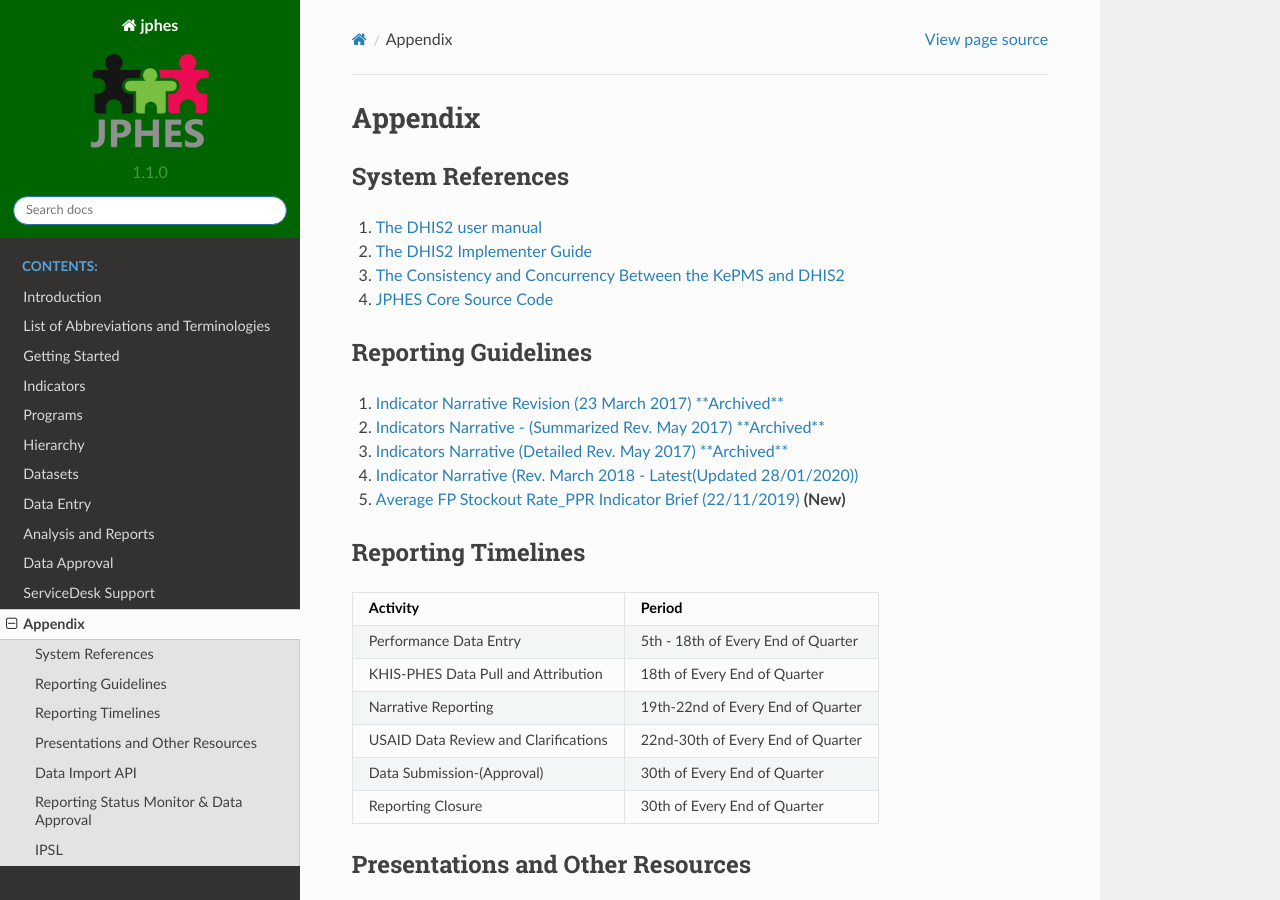
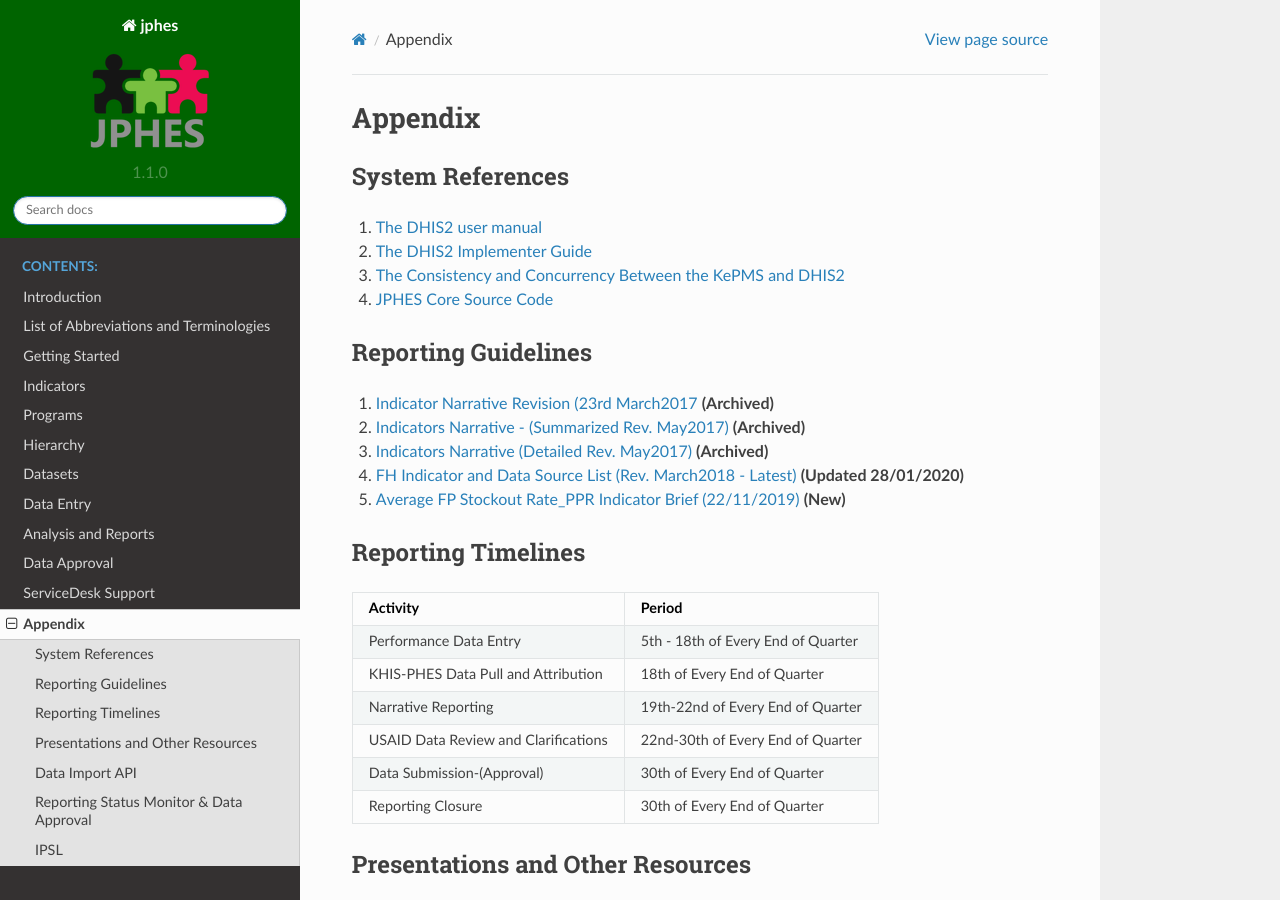
Before and after one commit to uonafya/jphes-docs, a Sphinx documentation site: the page built from source/appendix.rst, in a window 1280 px wide and 900 px high. Built offline with Sphinx 7.4.7 and the Read the Docs theme 2.0.0, drawn with Linux system fonts in a browser that asks for light colours.

Commit message:
Update appendix.rst

```diff
--- a/source/appendix.rst
+++ b/source/appendix.rst
@@ -16,10 +16,10 @@ System References
 Reporting Guidelines
 ---------------------
 
-1. `Indicator Narrative Revision (23 March 2017) **Archived** <https://docs.google.com/spreadsheets/d/1JKF5EyGLtTqIKKlYB3kQbANr4Sp3dtL4ZZ1PDaqlHkM/pubhtml>`_
-2. `Indicators Narrative - (Summarized Rev. May 2017) **Archived** <https://docs.google.com/spreadsheets/d/1H5mC78PS0zCzWe0y-jQF5D7T1Aqr_4VtnSiln-cvBys/pubhtml>`_
-3. `Indicators Narrative (Detailed Rev. May 2017) **Archived**  <_static/resources/Additional_Indicator_Narratives_23-06-2017.zip>`_
-4. `Indicator Narrative (Rev. March 2018 - Latest(Updated 28/01/2020)) <https://docs.google.com/spreadsheets/d/e/2PACX-1vRzrpWu4youfd4-Dszi6Y_1rlYoFdtXFZUm726ME4gy6vQHF9SD2haYLVTloIvwiQoea2sxfZvTO2wg/pubhtml?gid=1047895924&single=true>`_
+1. `Indicator Narrative Revision (23rd March2017 <https://docs.google.com/spreadsheets/d/1JKF5EyGLtTqIKKlYB3kQbANr4Sp3dtL4ZZ1PDaqlHkM/pubhtml>`_ **(Archived)**
+2. `Indicators Narrative - (Summarized Rev. May2017) <https://docs.google.com/spreadsheets/d/1H5mC78PS0zCzWe0y-jQF5D7T1Aqr_4VtnSiln-cvBys/pubhtml>`_ **(Archived)**
+3. `Indicators Narrative (Detailed Rev. May2017) <_static/resources/Additional_Indicator_Narratives_23-06-2017.zip>`_ **(Archived)**
+4. `FH Indicator and Data Source List (Rev. March2018 - Latest) <https://docs.google.com/spreadsheets/d/e/2PACX-1vRzrpWu4youfd4-Dszi6Y_1rlYoFdtXFZUm726ME4gy6vQHF9SD2haYLVTloIvwiQoea2sxfZvTO2wg/pubhtml?gid=1047895924&single=true>`_ **(Updated 28/01/2020)**
 5. `Average FP Stockout Rate_PPR Indicator Brief (22/11/2019) <_static/resources/Average FP Stockout Rate_PPR Indicator Brief_Final.pdf>`_ **(New)**
 
 Reporting Timelines
```
